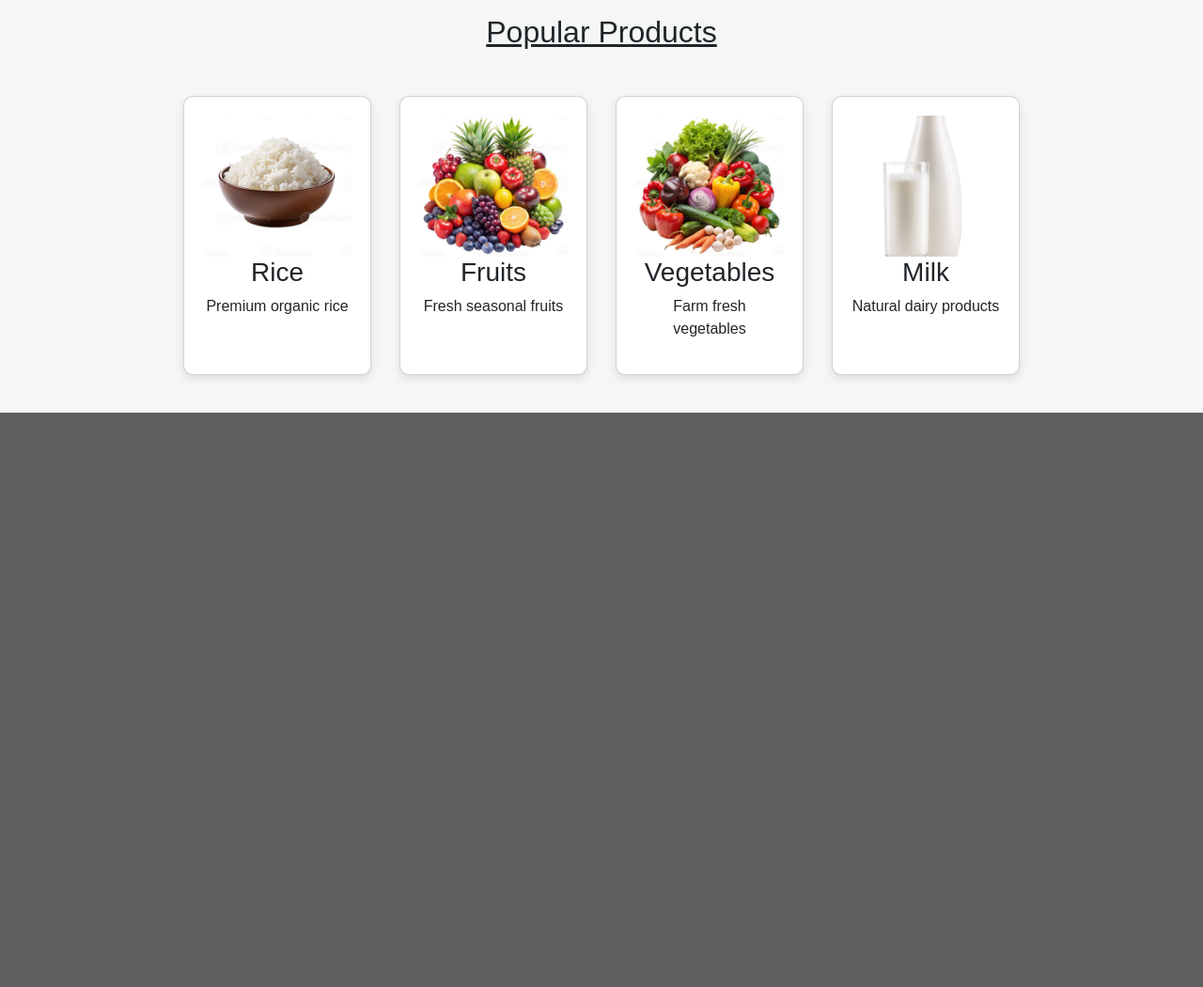
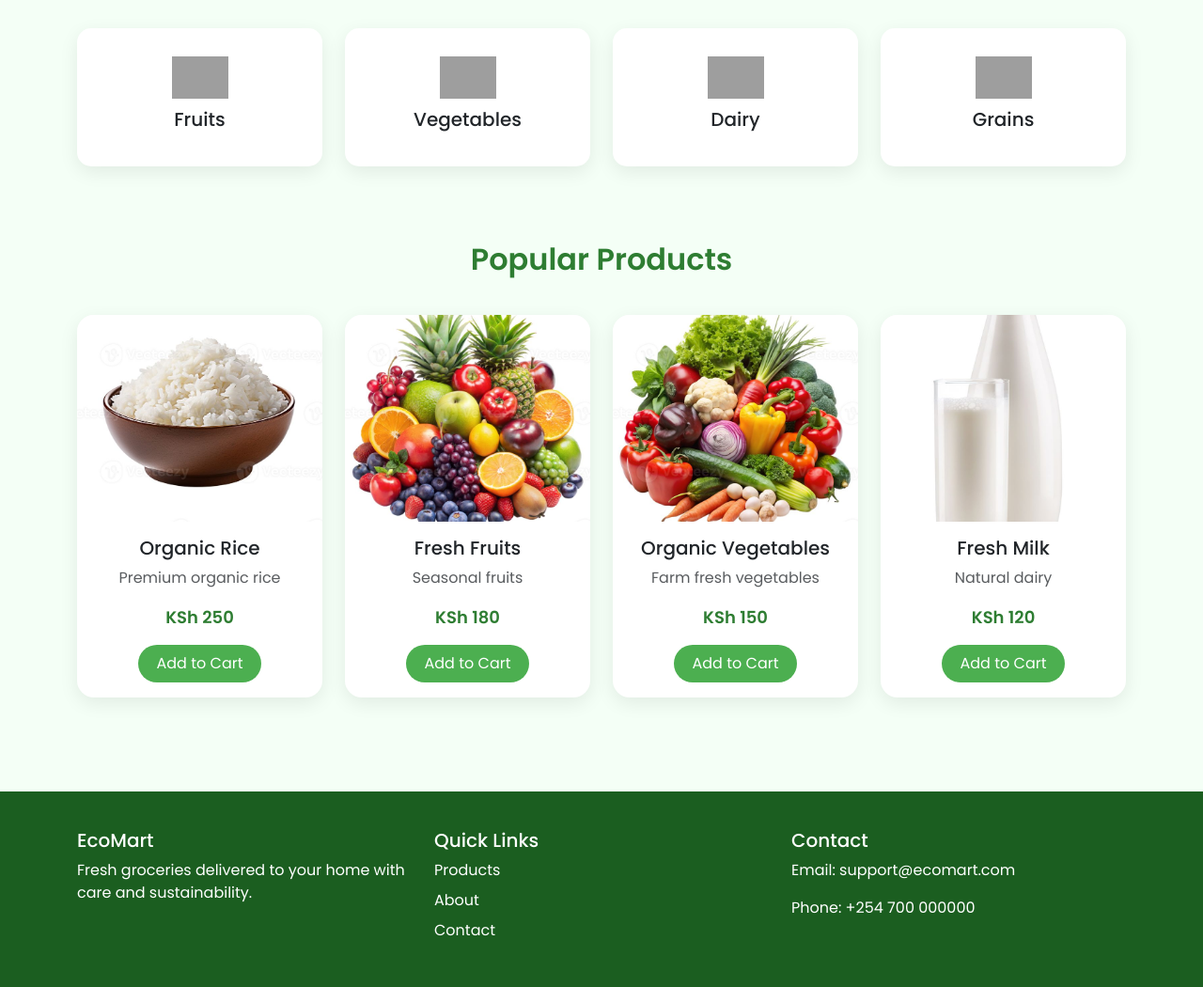
Before and after one commit to cgatheru105-spec/shopora, a Django app: page / in a window 1280 px wide. Shown: the part 793-1843 px from the top of the page at 94% size. Before the commit the page ends 1232 px from the top, so only its background shows below. Run offline with Django 5.2, Linux system fonts and the light colour scheme; grey boxes are pictures that could not be loaded.

Commit message:
first commit

```diff
--- a/buyhive/templates/index.html
+++ b/buyhive/templates/index.html
@@ -1,80 +1,473 @@
-{%load static%}
+{% load static %}
 <!DOCTYPE html>
 <html lang="en">
+
 <head>
+
 <meta charset="UTF-8">
+<meta name="viewport" content="width=device-width, initial-scale=1.0">
+
 <title>EcoMart Grocery</title>
 
-<!-- Bootstrap CSS -->
-<link href="https://cdn.jsdelivr.net/npm/bootstrap@5.3.8/dist/css/bootstrap.min.css" rel="stylesheet" integrity="sha384-sRIl4kxILFvY47J16cr9ZwB07vP4J8+LH7qKQnuqkuIAvNWLzeN8tE5YBujZqJLB" crossorigin="anonymous">
+<link href="https://cdn.jsdelivr.net/npm/bootstrap@5.3.8/dist/css/bootstrap.min.css" rel="stylesheet">
 
-<link rel="stylesheet" href="{% static 'css/base.css' %}">
+<link href="https://fonts.googleapis.com/css2?family=Poppins:wght@300;400;500;600;700&display=swap" rel="stylesheet">
+
+<style>
+
+body{
+font-family:'Poppins',sans-serif;
+background:#f4fff6;
+}
+
+/* NAVBAR */
+
+.navbar-custom{
+background:white;
+box-shadow:0 4px 20px rgba(0,0,0,0.05);
+padding:15px 60px;
+}
+
+.logo-img{
+width:45px;
+margin-right:10px;
+}
+
+.logo-text{
+font-weight:700;
+color:#2e7d32;
+font-size:22px;
+}
+
+.nav-link{
+font-weight:500;
+color:#444 !important;
+margin-left:15px;
+}
+
+.nav-link:hover{
+color:#2e7d32 !important;
+}
+
+/* HERO SECTION */
+
+.hero{
+
+height:85vh;
+
+background:
+linear-gradient(rgba(0,0,0,0.5),rgba(0,0,0,0.5)),
+url("https://images.unsplash.com/photo-1542838132-92c53300491e");
+
+background-size:cover;
+background-position:center;
+
+display:flex;
+align-items:center;
+justify-content:center;
+text-align:center;
+color:white;
+}
+
+.hero-content{
+background:rgba(255,255,255,0.1);
+backdrop-filter:blur(10px);
+padding:50px;
+border-radius:20px;
+}
+
+.hero h1{
+font-size:60px;
+font-weight:700;
+}
+
+.hero p{
+font-size:20px;
+margin-top:10px;
+}
+
+.search-bar{
+margin-top:25px;
+}
+
+.search-bar input{
+border-radius:30px;
+padding:12px 20px;
+border:none;
+width:300px;
+}
+
+.search-bar button{
+border-radius:30px;
+padding:10px 25px;
+background:#4CAF50;
+border:none;
+color:white;
+}
+
+/* CATEGORY SECTION */
+
+.categories{
+margin-top:70px;
+}
+
+.category-box{
+background:white;
+padding:30px;
+border-radius:15px;
+text-align:center;
+box-shadow:0 6px 20px rgba(0,0,0,0.08);
+transition:0.3s;
+}
+
+.category-box:hover{
+transform:translateY(-8px);
+box-shadow:0 10px 25px rgba(0,0,0,0.15);
+}
+
+.category-box img{
+width:60px;
+margin-bottom:10px;
+}
+
+/* PRODUCTS */
+
+.section-title{
+margin-top:80px;
+margin-bottom:40px;
+color:#2e7d32;
+font-weight:600;
+}
+
+.product-card{
+
+border:none;
+border-radius:18px;
+overflow:hidden;
+box-shadow:0 6px 20px rgba(0,0,0,0.08);
+transition:0.3s;
+}
+
+.product-card:hover{
+transform:translateY(-10px);
+box-shadow:0 15px 35px rgba(0,0,0,0.18);
+}
+
+.product-card img{
+height:220px;
+object-fit:cover;
+}
+
+.price{
+font-weight:600;
+font-size:18px;
+color:#2e7d32;
+}
+
+.buy-btn{
+background:#4CAF50;
+border:none;
+border-radius:30px;
+padding:8px 20px;
+}
+
+.buy-btn:hover{
+background:#2e7d32;
+}
+
+/* FOOTER */
+
+footer{
+margin-top:100px;
+background:#1b5e20;
+color:white;
+padding:40px;
+}
+
+.footer-links a{
+color:white;
+text-decoration:none;
+display:block;
+margin-bottom:8px;
+}
+
+.footer-links a:hover{
+text-decoration:underline;
+}
+
+</style>
+
 </head>
+
 
 <body>
 
-<nav class="navbar">
-<div class="logo d-flex align-items-center">
-<img src="{% static 'images/logo.png' %}" alt="EcoMart Logo" class="logo-img w-25 h-20">
-<h2>EcoMart</h2>
+
+<!-- NAVBAR -->
+
+<nav class="navbar navbar-expand-lg navbar-custom">
+
+<div class="container">
+
+<a class="navbar-brand d-flex align-items-center" href="{% url 'index' %}">
+
+<img src="{% static 'images/logo.png' %}" class="logo-img">
+
+<span class="logo-text">EcoMart</span>
+
+</a>
+
+<button class="navbar-toggler" data-bs-toggle="collapse" data-bs-target="#menu">
+
+<span class="navbar-toggler-icon"></span>
+
+</button>
+
+<div class="collapse navbar-collapse" id="menu">
+
+<ul class="navbar-nav ms-auto">
+
+<li class="nav-item">
+<a class="nav-link" href="{% url 'index' %}">Home</a>
+</li>
+
+<li class="nav-item">
+<a class="nav-link" href="{% url 'book' %}">Products</a>
+</li>
+
+{% if user.is_authenticated %}
+
+<li class="nav-item">
+<a class="nav-link" href="{% url 'dashboard' %}">Profile</a>
+</li>
+
+<li class="nav-item">
+<a class="nav-link" href="{% url 'logout' %}">Logout</a>
+</li>
+
+{% else %}
+
+<li class="nav-item">
+<a class="nav-link" href="{% url 'login' %}">Login</a>
+</li>
+
+<li class="nav-item">
+<a class="nav-link" href="{% url 'register' %}">Register</a>
+</li>
+
+{% endif %}
+
+</ul>
+
 </div>
 
-<li><a href="{%url 'index'%}">Home</a></li>
-<li><a href="{% url 'book' %}">Products</a></li>
-{% if user.is_authenticated %}
-<li><a href="{% url 'dashboard' %}">Profile</a></li>
-<li><a href="{% url 'logout' %}">Logout</a></li>
-{% else %}
-<li><a href="{% url 'login'%}">Login</a></li>
-<li><a href="{% url 'register'%}">Register</a></li>
-{% endif %}
+</div>
+
 </nav>
 
-<header class="hero">
+
+<!-- HERO -->
+
+<section class="hero">
+
+<div class="hero-content">
 
 <h1>Fresh Groceries Everyday 🌿</h1>
+
 <p>Healthy • Sustainable • Affordable</p>
 
-<a href="{% url 'book' %}" class="btn">Shop Now</a>
+<div class="search-bar">
 
-</header>
+<input type="text" placeholder="Search groceries...">
 
-<section class="featured">
+<button>Search</button>
 
-<h2 class="text-center mt-3 text-decoration-underline">Popular Products</h2>
-
-<div class="products">
-
-    <div class="card">
-        <img src="{% static 'images/Download Bowl of Cooked Rice isolated on transparent background for free.jpeg'%}">
-            <h3>Rice</h3>
-                <p>Premium organic rice</p>
 </div>
 
-<div class="card">
-    <img src="{% static 'images/A colorful assortment of fruits and vegetables, including apples, oranges.jpeg' %}">
-        <h3>Fruits</h3>
-            <p>Fresh seasonal fruits</p>
-</div>
-
-<div class="card">
-    <img src="{% static 'images/Fresh organic vegetables including bell peppers, carrots, lettuce, broccoli, cauliflower, and onions, isolated on a white background_.jpeg' %}">
-        <h3>Vegetables</h3>
-            <p>Farm fresh vegetables</p>
-</div>
-
-<div class="card">
-    <img src="{% static 'images/milk.jpeg' %}">
-        <h3>Milk</h3>
-            <p>Natural dairy products</p>
-</div>
+<a href="{% url 'book' %}" class="btn btn-success mt-4 px-4">Shop Now</a>
 
 </div>
 
 </section>
 
-<!-- Bootstrap JS -->
-<script src="https://cdn.jsdelivr.net/npm/bootstrap@5.3.8/dist/js/bootstrap.bundle.min.js" integrity="sha384-FKyoEForCGlyvwx9Hj09JcYn3nv7wiPVlz7YYwJrWVcXK/BmnVDxM+D2scQbITxI" crossorigin="anonymous"></script>
+
+<!-- CATEGORIES -->
+
+<div class="container categories">
+
+<div class="row g-4">
+
+<div class="col-md-3">
+<div class="category-box">
+<img src="https://img.icons8.com/color/96/apple.png">
+<h5>Fruits</h5>
+</div>
+</div>
+
+<div class="col-md-3">
+<div class="category-box">
+<img src="https://img.icons8.com/color/96/broccoli.png">
+<h5>Vegetables</h5>
+</div>
+</div>
+
+<div class="col-md-3">
+<div class="category-box">
+<img src="https://img.icons8.com/color/96/milk-bottle.png">
+<h5>Dairy</h5>
+</div>
+</div>
+
+<div class="col-md-3">
+<div class="category-box">
+<img src="https://img.icons8.com/color/96/rice-bowl.png">
+<h5>Grains</h5>
+</div>
+</div>
+
+</div>
+
+</div>
+
+
+<!-- PRODUCTS -->
+
+<div class="container">
+
+<h2 class="text-center section-title">Popular Products</h2>
+
+<div class="row g-4">
+
+<div class="col-md-3">
+
+<div class="card product-card">
+
+<img src="{% static 'images/Download Bowl of Cooked Rice isolated on transparent background for free.jpeg' %}" class="card-img-top">
+
+<div class="card-body text-center">
+
+<h5>Organic Rice</h5>
+
+<p class="text-muted">Premium organic rice</p>
+
+<p class="price">KSh 250</p>
+
+<button class="btn buy-btn text-white">Add to Cart</button>
+
+</div>
+
+</div>
+
+</div>
+
+
+<div class="col-md-3">
+
+<div class="card product-card">
+
+<img src="{% static 'images/A colorful assortment of fruits and vegetables, including apples, oranges.jpeg' %}">
+
+<div class="card-body text-center">
+
+<h5>Fresh Fruits</h5>
+
+<p class="text-muted">Seasonal fruits</p>
+
+<p class="price">KSh 180</p>
+
+<button class="btn buy-btn text-white">Add to Cart</button>
+
+</div>
+
+</div>
+
+</div>
+
+
+<div class="col-md-3">
+
+<div class="card product-card">
+
+<img src="{% static 'images/Fresh organic vegetables including bell peppers, carrots, lettuce, broccoli, cauliflower, and onions, isolated on a white background_.jpeg' %}">
+
+<div class="card-body text-center">
+
+<h5>Organic Vegetables</h5>
+
+<p class="text-muted">Farm fresh vegetables</p>
+
+<p class="price">KSh 150</p>
+
+<button class="btn buy-btn text-white">Add to Cart</button>
+
+</div>
+
+</div>
+
+</div>
+
+
+<div class="col-md-3">
+
+<div class="card product-card">
+
+<img src="{% static 'images/milk.jpeg' %}">
+
+<div class="card-body text-center">
+
+<h5>Fresh Milk</h5>
+
+<p class="text-muted">Natural dairy</p>
+
+<p class="price">KSh 120</p>
+
+<button class="btn buy-btn text-white">Add to Cart</button>
+
+</div>
+
+</div>
+
+</div>
+
+</div>
+
+</div>
+
+
+<!-- FOOTER -->
+
+<footer>
+
+<div class="container">
+
+<div class="row">
+
+<div class="col-md-4">
+<h5>EcoMart</h5>
+<p>Fresh groceries delivered to your home with care and sustainability.</p>
+</div>
+
+<div class="col-md-4 footer-links">
+<h5>Quick Links</h5>
+<a href="#">Products</a>
+<a href="#">About</a>
+<a href="#">Contact</a>
+</div>
+
+<div class="col-md-4">
+<h5>Contact</h5>
+<p>Email: support@ecomart.com</p>
+<p>Phone: +254 700 000000</p>
+</div>
+
+</div>
+
+</div>
+
+</footer>
+
+
+<script src="https://cdn.jsdelivr.net/npm/bootstrap@5.3.8/dist/js/bootstrap.bundle.min.js"></script>
 
 </body>
 </html>
```
Also changed, not shown: db.sqlite3.
